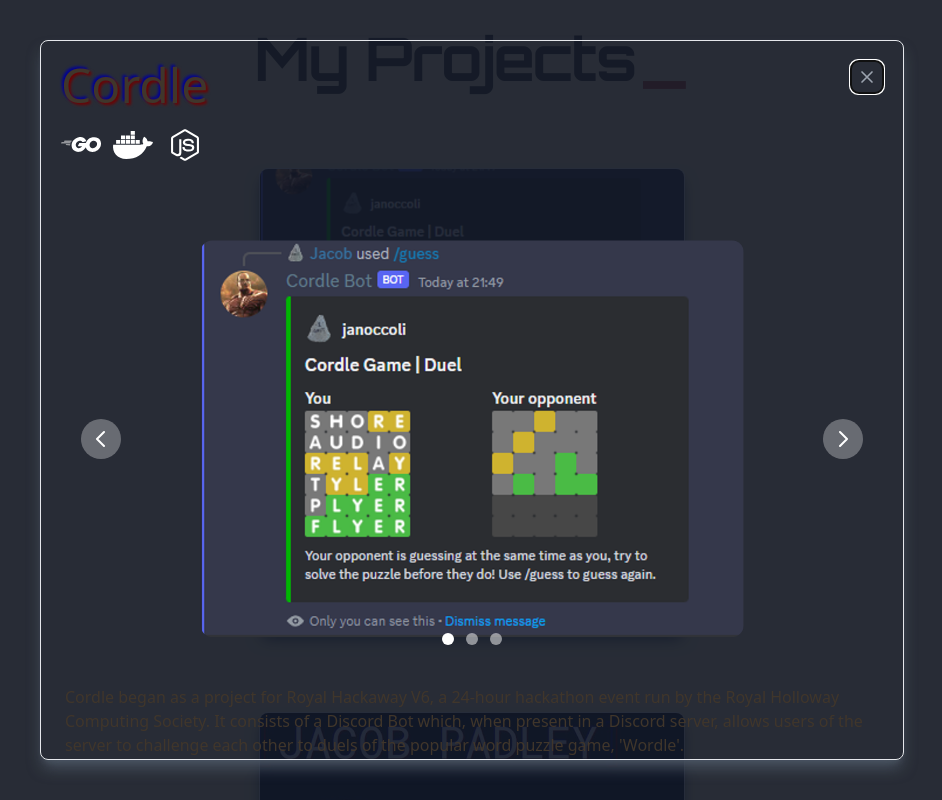
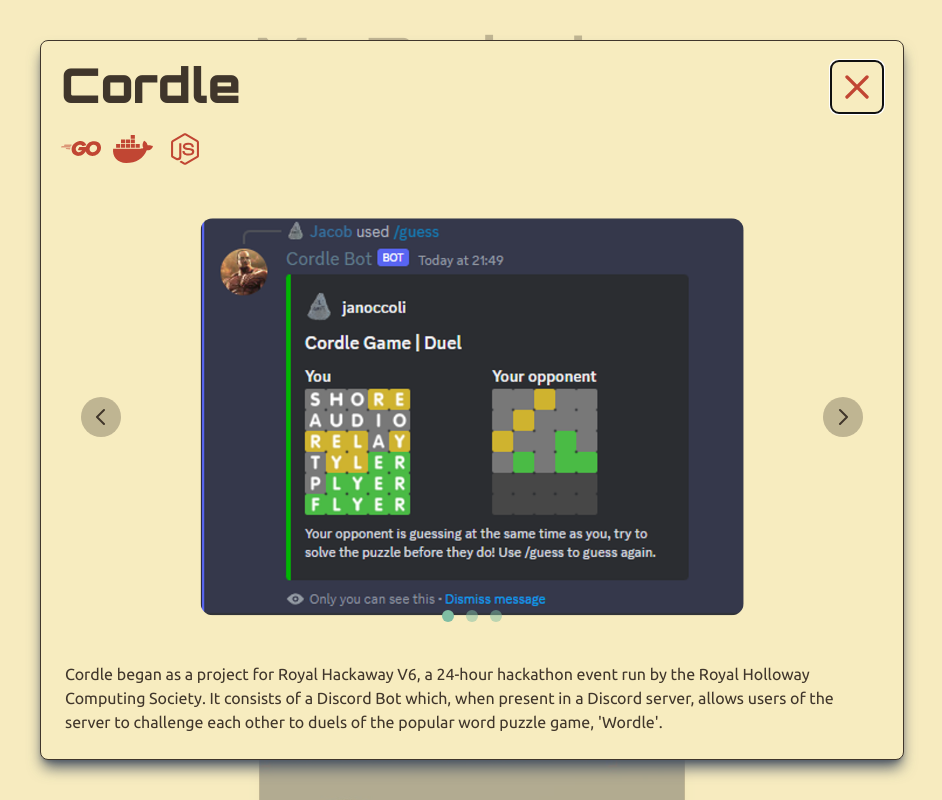
Before and after one commit to JPadley18/jpadley.com, a Next.js app: page / in a window 1280 px wide. Both pictures are taken after a click on the element 640 px from the left and 984 px from the top of the page. Shown: the part 584-1384 px from the top of the page, without its empty margins (168-1110 px from the left). Built offline with nearby package versions, Linux system fonts and the light colour scheme.

Commit message:
Redesign project modals

```diff
--- a/components/project-modal.tsx
+++ b/components/project-modal.tsx
@@ -2,6 +2,7 @@
 import { IconDefinition } from "@fortawesome/free-solid-svg-icons";
 import { FontAwesomeIcon } from "@fortawesome/react-fontawesome";
 import Image, { StaticImageData } from "next/image"
+import { orbitron, ubuntu } from "@/util/fonts";
 
 import type { JSX } from "react";
 
@@ -10,16 +11,34 @@
     "modal": {
         "root": {
             "show": {
-                "on": "flex bg-gray-900 bg-opacity-90",
+                "on": "flex bg-background bg-opacity-70",
                 "off": "hidden"
             },
         },
         "content": {
-            "inner": "relative rounded-lg bg-slate-900 shadow-lg shadow-gray-600 border border-gray-200 flex flex-col max-h-[90vh]"
+            "inner": "relative rounded-lg bg-background shadow-lg shadow-gray-600 border border-text flex flex-col max-h-[90vh]"
         },
         "header": {
             "base": "flex items-start justify-between rounded-t p-5",
-            "title": "text-5xl text-slate-300 [text-shadow:2px_2px_3px_#700000,-2px_-2px_3px_#000099] inline"
+            "title": `${orbitron.className} text-5xl text-text font-black inline`,
+            "close": {
+                "base": "ml-auto inline-flex items-center rounded-lg bg-transparent p-1.5 text-sm text-primary hover:bg-secondary",
+                "icon": "h-10 w-10"
+            },
+        },
+    },
+    "carousel": {
+        "indicators": {
+            "active": {
+            "off": "bg-accent/50 hover:bg-secondary",
+            "on": "bg-accent"
+            },
+            "base": "h-3 w-3 rounded-full",
+            "wrapper": "absolute bottom-5 left-1/2 flex -translate-x-1/2 space-x-3"
+        },
+        "control": {
+            "base": "inline-flex h-8 w-8 items-center justify-center rounded-full bg-text/30 group-hover:bg-text/60 group-focus:outline-none group-focus:ring-4 group-focus:ring-text sm:h-10 sm:w-10",
+            "icon": "h-5 w-5 text-text sm:h-6 sm:w-6"
         },
     }
 };
@@ -54,12 +73,12 @@
                 <ul className="pl-5">
                     {icons.map((icon) => (
                         <li key={icon.iconName} className="inline">
-                            <FontAwesomeIcon icon={icon} size="2x" className="pr-3" style={{color: "#FFFFFF"}} fixedWidth/>
+                            <FontAwesomeIcon icon={icon} size="2x" className="pr-3 text-primary" fixedWidth/>
                         </li>
                     ))}
                 </ul>
-                <hr className="my-3 mx-auto h-1 border-t-0 bg-transparent bg-gradient-to-r from-transparent via-neutral-500 to-transparent opacity-50 w-1/2" />
                 <Modal.Body>
+                    <div className={`${ubuntu.className}`}>
                         <div className="mb-5">
                             {makeGallery(gallery)}
                         </div>
@@ -72,6 +91,7 @@
                                 {links.map((link) => link)}
                             </ul>
                         </div>
+                    </div>
                 </Modal.Body>
             </Modal>
         </Flowbite>
--- a/components/project.tsx
+++ b/components/project.tsx
@@ -13,15 +13,15 @@
     return (
         <>
             <ProjectModal modalName={id} modalTitle={title} modalContent={longDescription} icons={icons} gallery={gallery} links={links} modalProps={modalProps} />
-            <div className="w-3/4 lg:w-1/2 xl:w-1/3 bg-slate-900 border border-gray-200 shadow-lg hover:scale-105 transition-transform shadow-gray-600 mx-auto mt-20 rounded-lg hover:cursor-pointer" onClick={() => modalProps.setOpenModal(id)}>
+            <div className="w-3/4 lg:w-1/2 xl:w-1/3 bg-slate-900 border border-text shadow-lg hover:scale-105 transition-transform mx-auto mt-20 rounded-lg hover:cursor-pointer" onClick={() => modalProps.setOpenModal(id)}>
                 <Image src={thumbnail} placeholder="blur" alt="Project photo" className="object-cover w-full h-60 rounded-t-lg" />
                 <div className="p-5">
                     <h2 className={`${orbitron.className} text-2xl sm:text-3xl font-bold`}>{title}</h2>
-                    <p className={`${ubuntu.className} text-md sm:text-lg text-slate-400 tracking-tight pt-2`}>{description}</p>
+                    <p className={`${ubuntu.className} text-md sm:text-lg tracking-tight pt-2`}>{description}</p>
                     <ul className="pt-5">
                         {icons.map((icon) => (
                             <li key={icon.iconName} className="inline">
-                                <FontAwesomeIcon icon={icon} size="2x" className="pr-3" style={{color: "text"}} fixedWidth/>
+                                <FontAwesomeIcon icon={icon} size="2x" className="pr-3 text-primary" fixedWidth/>
                             </li>
                         ))}
                     </ul>
```
Lines whose indentation alone changed are shown as unchanged.
